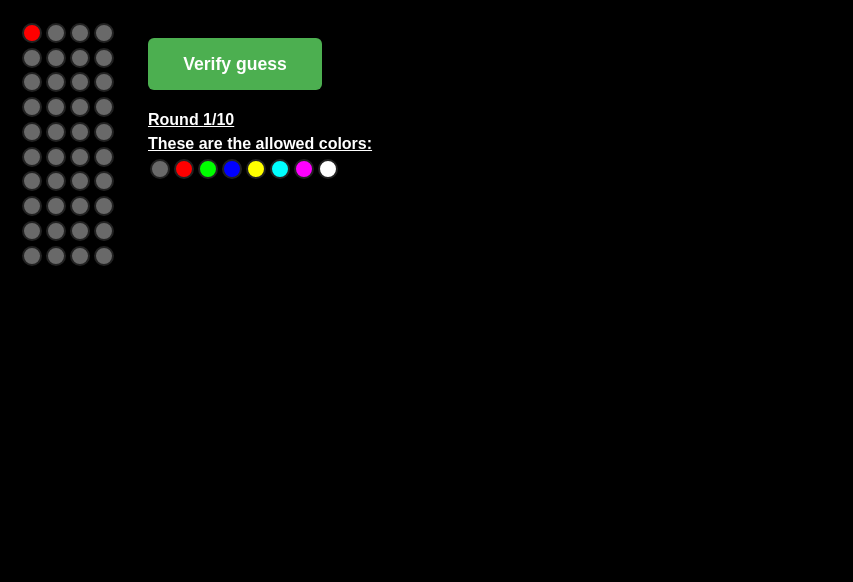
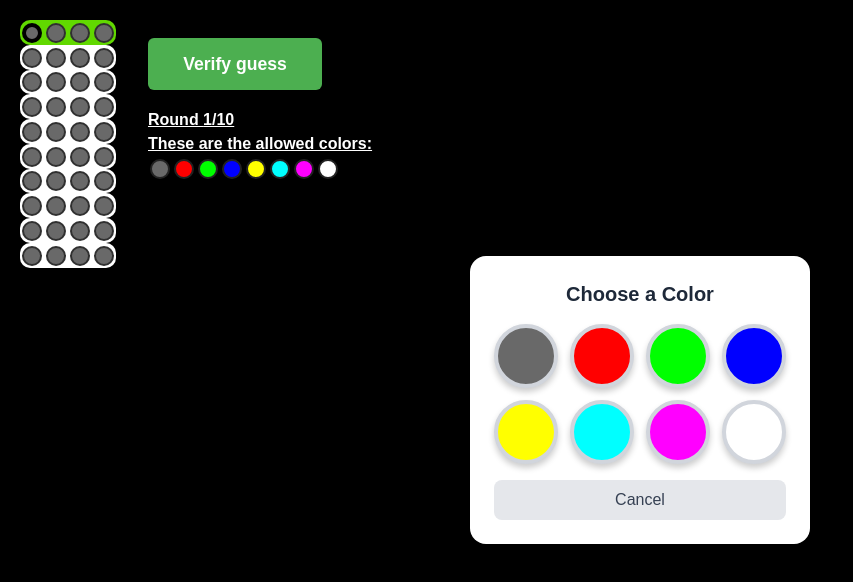
Before and after one commit to lime999/mastermind-react, a Next.js app: page / in a window 1280 px wide. Both pictures are taken after a click on the button 32 px from the left and 32 px from the top of the page. Shown: the top 582 px of the page, without its empty margins (0-853 px from the left). Built offline with nearby package versions, Linux system fonts and the light colour scheme.

Commit message:
highlighting the selected row and pin

```diff
--- a/src/app/globals.css
+++ b/src/app/globals.css
@@ -99,3 +99,7 @@ h1 {
   display: inline-block;
   cursor: pointer;
 }
+
+.row {
+  border-radius: 10px;
+}
--- a/src/app/page.tsx
+++ b/src/app/page.tsx
@@ -5,17 +5,23 @@ import { exampleColors } from "./exampleColors";
 import { generateSolution } from "./generateSolution";
 import { checkSolution } from "./checkSolution";
 import { Row } from "./row";
+import { Popup } from "./popup";
 
 export default function Board() {
   const [solution, setSolution] = useState(generateSolution);
   const [rowColors, setRowColors] = useState(
     Array(10).fill(null).map(() => [0, 0, 0, 0])
   );
+  const [selectedPin, setSelectedPin] = useState<{ row: number; pin: number } | null>(null);
+
+  const [popupVisible, setPopupVisible] = useState(false);
 
   const [alertMessage, setAlertMessage] = useState("");
   const [round, setRound] = useState(1);
 
   const handleColorChange = (rowId: number, pinId: number, newColor: number) => {
+    setSelectedPin({ row: rowId, pin: pinId });
+    setPopupVisible(true);
     setRowColors(prev => {
       const updated = prev.map((row, idx) =>
         idx === rowId
@@ -28,6 +34,21 @@ export default function Board() {
 
 
   return (
+    <div>
+      {popupVisible && (
+        <Popup
+          onColorSelect={(newColor) => {
+            if (selectedPin) {
+              handleColorChange(selectedPin.row, selectedPin.pin, newColor);
+            }
+            setSelectedPin(null);
+            setPopupVisible(false);
+          }}
+          handlePopupClose={() => {
+            setPopupVisible(false)
+            setSelectedPin(null);
+          }}
+        />)}
       <div className="game">
         <div>
           {rowColors.map((rowColors, rowId) => (
@@ -36,7 +57,8 @@ export default function Board() {
               rowId={rowId}
               pinColors={rowColors}
               enabled={round - 1 === rowId}
-            onColorChange={handleColorChange}
+              openPopup={(rowId, pinId) => {setPopupVisible(true); setSelectedPin({ row: rowId, pin: pinId });}}
+              selectedPin={selectedPin}
             />
           ))}
         </div>
@@ -54,5 +76,6 @@ export default function Board() {
           <div>{exampleColors()}</div>
         </div>
       </div>
+    </div>
   );
 }
--- a/src/app/pin.tsx
+++ b/src/app/pin.tsx
@@ -2,23 +2,24 @@ import { colors } from "./pinColors";
 
 type pinProps = {
   id: number;
+  rowId: number;
   enabled: boolean;
   color: number;
-  onColorChange: (id: number, newColor: number) => void;
+  openPopup: (rowId: number, pinId: number) => void;
+  selectedPin : { row: number; pin: number } | null;
 };
 
-export function Pin({ id, enabled, color, onColorChange }: pinProps) {
+export function Pin({ id, rowId, enabled, color, openPopup, selectedPin }: pinProps) {
   function handleClick() {
     if (!enabled) {
       return;
     }
-    const newColor = color > 7 ? 0 : color + 1;
-    onColorChange(id, newColor);
+    openPopup(id, rowId);
   }
 
   return (
     <button
-      style={{ background: colors[color] }}
+      style={{ background: colors[color], border : selectedPin && selectedPin.row === rowId && selectedPin.pin === id ? '4px solid #000000' : '2px solid #222222cc' }}
       className="pin"
       onClick={handleClick}
     ></button>
--- a/src/app/popup.tsx
+++ b/src/app/popup.tsx
@@ -1,11 +1,45 @@
-import { exampleColors } from "./exampleColors";
+import { colors } from "./pinColors";
 
 
-export function popup(popupPosition: string[], visible: boolean) {
+type popupProps = {
+    onColorSelect: (newColor: number) => void;
+    handlePopupClose: () => void;
+};
+
+export function Popup({ onColorSelect, handlePopupClose }: popupProps) {
 
     return (
-        <div className="popup" style={{ top: (popupPosition[0]), left: (popupPosition[1]), visibility: (visible ? "hidden" : "visible") }}>
-            {exampleColors()}
+        <div
+            className="fixed inset-0 flex items-center justify-center z-50"
+            onClick={handlePopupClose}
+        >
+            <div
+                className="bg-white rounded-2xl p-6 shadow-2xl scale-100"
+                onClick={(e) => e.stopPropagation()}
+            >
+                <h2 className="text-xl font-bold mb-4 text-gray-800 text-center">Choose a Color</h2>
+                <div className="grid grid-cols-4 gap-3">
+                    {colors.map((color) => (
+                        <button
+                            key={color}
+                            onClick={() => onColorSelect(colors.indexOf(color))}
+                            className="w-16 h-16 rounded-full border-4 border-gray-300 hover:border-gray-500 transform hover:scale-110 transition-all shadow-lg"
+                            style={{
+                                backgroundColor: color,
+                                boxShadow: '0 4px 6px rgba(0,0,0,0.2)'
+                            }}
+                            aria-label={color}
+                            title={color}
+                        />
+                    ))}
+                </div>
+                <button
+                    onClick={handlePopupClose}
+                    className="mt-4 w-full py-2 bg-gray-200 hover:bg-gray-300 rounded-lg text-gray-700 font-medium transition-colors"
+                >
+                    Cancel
+                </button>
+            </div>
         </div>
     );
 }
--- a/src/app/row.tsx
+++ b/src/app/row.tsx
@@ -4,23 +4,25 @@ type RowProps = {
   rowId: number;
   pinColors: number[];
   enabled: boolean;
-  onColorChange: (rowId: number, pinId: number, newColor: number) => void;
+  openPopup: (rowId: number, pinId: number) => void;
+  selectedPin: { row: number; pin: number } | null;
 };
 
-export function Row({ rowId, pinColors, enabled, onColorChange }: RowProps) {
-  const handlePinColorChange = (pinId: number, newColor: number) => {
-    onColorChange(rowId, pinId, newColor);
-  };
-
+export function Row({ rowId, pinColors, enabled, openPopup, selectedPin }: RowProps) {
   return (
-    <div className="row">
+    <div className="row" style={{ background: enabled ? "#61d800ff" : "#ffffffff" }}>
       {[0, 1, 2, 3].map((pinId) => (
         <Pin
           key={pinId}
           id={pinId}
+          rowId={rowId}
           enabled={enabled}
           color={pinColors[pinId]}
-          onColorChange={handlePinColorChange}
+          openPopup={(pinId: number, newColor: number) => {
+            openPopup(rowId, pinId);
+
+          }}
+          selectedPin={selectedPin}
         />
       ))}
     </div>
--- a/src/app/triggerPopup.tsx
+++ /dev/null
@@ -1,10 +0,0 @@
-
-
-export function triggerPopup() {
-
-
-
-
-
-
-}
```
Lines whose indentation alone changed are shown as unchanged.
